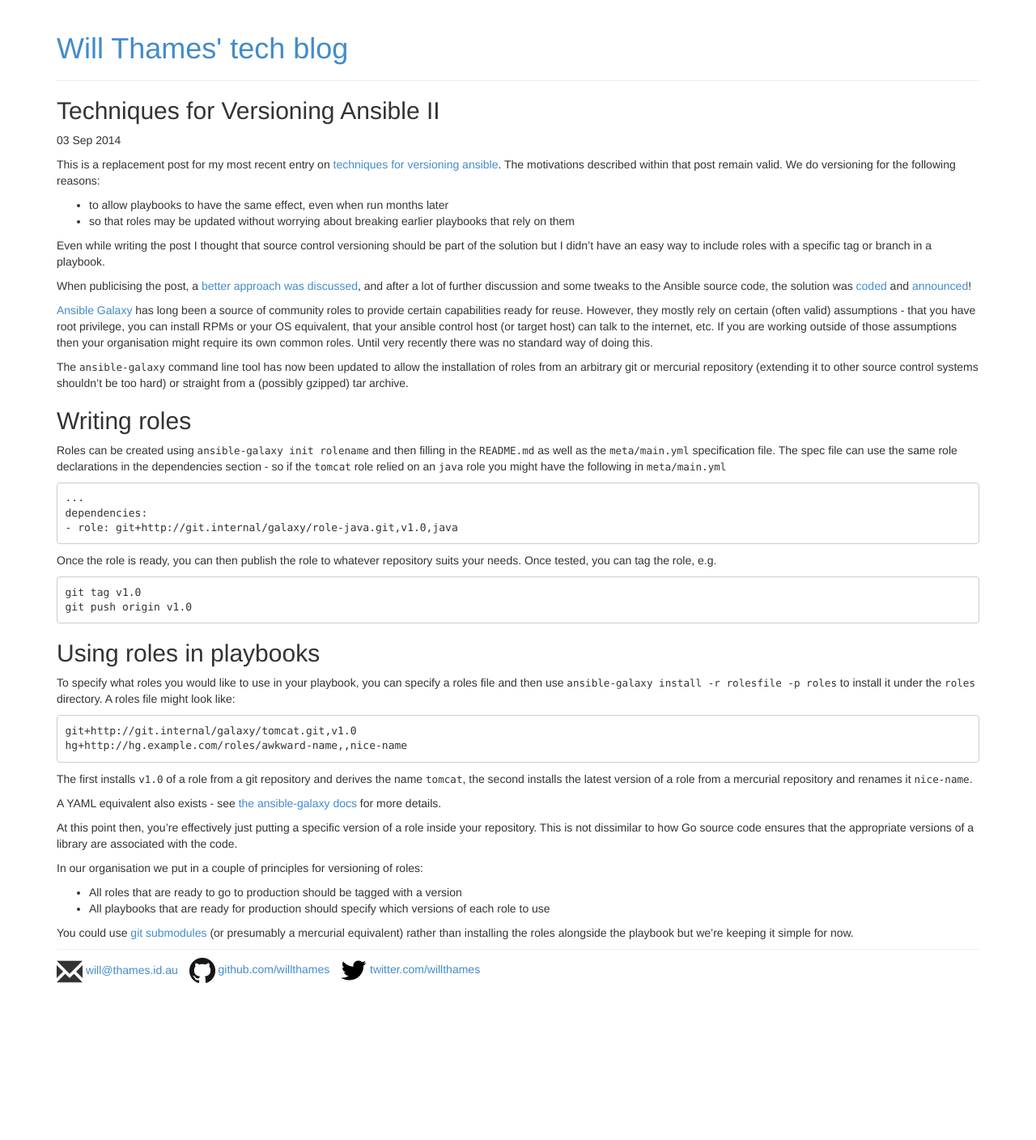
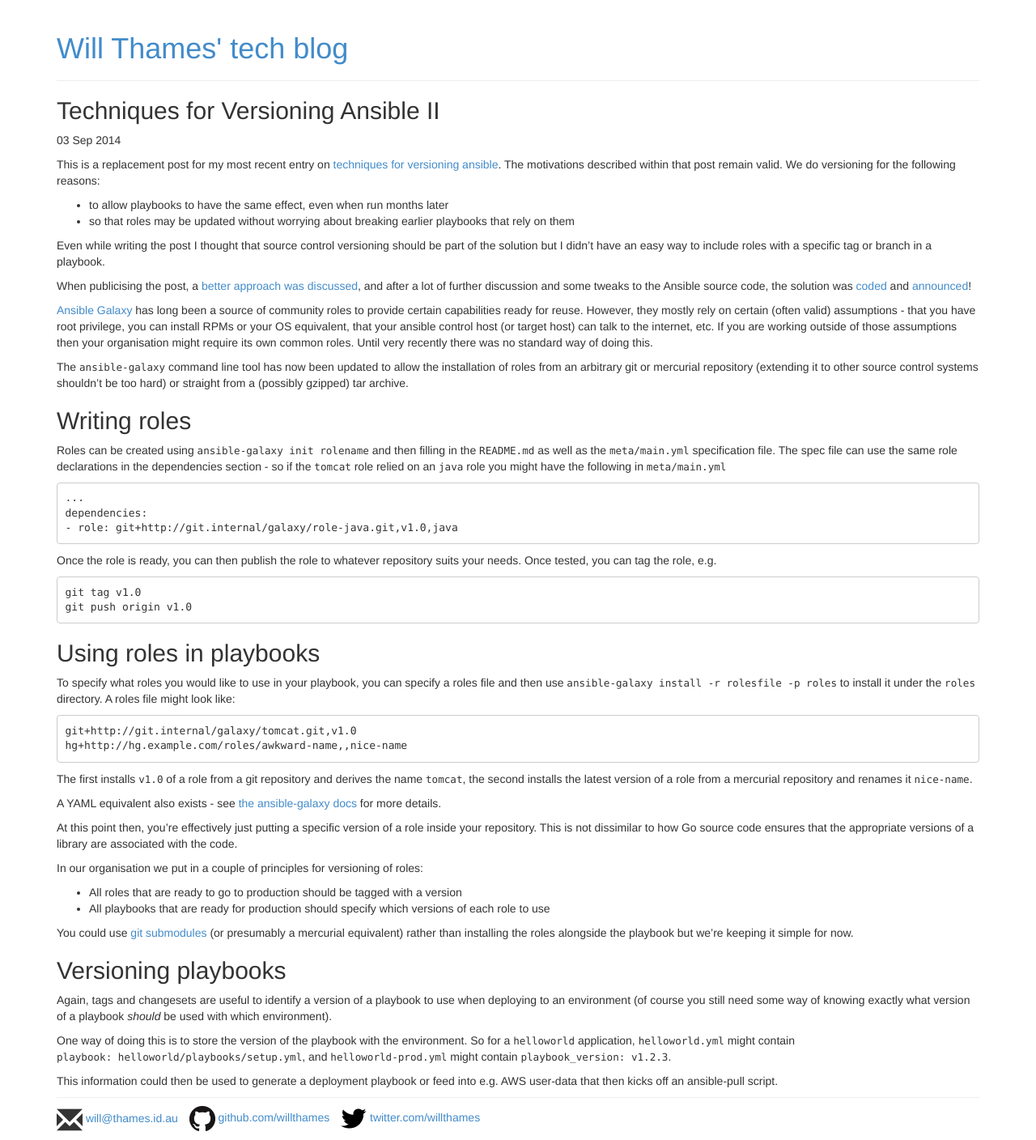
Before and after one commit to willthames/willthames.github.io, a Jekyll site: the page built from _posts/2014-09-03-techniques-for-versioning-ansible-ii.markdown, in a window 1280 px wide. Shown: the whole page at 81% size. Built offline with Jekyll 4.4.1, drawn with Linux system fonts in a browser that asks for light colours; Markdown is read by kramdown in place of the engine named in the settings; before the commit the page ends 1225 px from its top, so only the background shows below that.

Commit message:
Added playbook versioning info

```diff
--- a/_posts/2014-09-03-techniques-for-versioning-ansible-ii.markdown
+++ b/_posts/2014-09-03-techniques-for-versioning-ansible-ii.markdown
@@ -89,3 +89,18 @@ In our organisation we put in a couple of principles for versioning of roles:
 You could use [git submodules](http://git-scm.com/book/en/Git-Tools-Submodules)
 (or presumably a mercurial equivalent) rather than installing the roles
 alongside the playbook but we're keeping it simple for now.
+
+## Versioning playbooks
+
+Again, tags and changesets are useful to identify a version of a playbook
+to use when deploying to an environment (of course you still need some
+way of knowing exactly what version of a playbook *should* be used with
+which environment).
+
+One way of doing this is to store the version of the playbook with
+the environment. So for a `helloworld` application, `helloworld.yml` might
+contain `playbook: helloworld/playbooks/setup.yml`,
+and `helloworld-prod.yml` might contain `playbook_version: v1.2.3`.
+
+This information could then be used to generate a deployment playbook or
+feed into e.g. AWS user-data that then kicks off an ansible-pull script.
```
